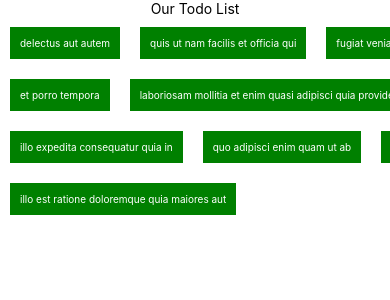
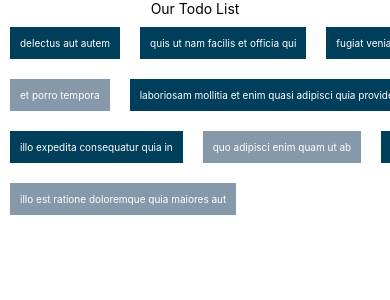
Before and after one commit to Dewalade1/reactnative-mobile-app, a React Native app: screen / in a window 390 px wide. Shown: the top 300 px of the page. Built offline with nearby package versions, Linux system fonts and the light colour scheme.

Commit message:
feat: add select functionality to todo list
Used spread operator to add functionality to the todo buttons

```diff
--- a/App.js
+++ b/App.js
@@ -66,8 +66,14 @@ export default function App() {
   }])
 
   const pressHandler = (id) => {
-    const selectedItem = (todos.filter( todo => todo.id === id))[0]
-    alert(selectedItem.title)
+    let returnValue = [...todos]
+    returnValue.forEach(todo => {
+      if (todo.id === id) {
+        todo.completed = !todo.completed
+      }
+    })
+
+    setTodos(returnValue)
   }
 
   return (
@@ -79,7 +85,13 @@ export default function App() {
         data={todos}
         renderItem={({ item }) => (
           <TouchableOpacity onPress={() => pressHandler(item.id)}>
-            <Text style={styles.todo}>{item.title}</Text>
+            <Text style={{
+              ...styles.todo,
+              backgroundColor: item.completed ?
+              '#8699aa' : '#003f5c'
+              }}>
+              {item.title}
+            </Text>
           </TouchableOpacity>
         )}
       />
@@ -98,7 +110,6 @@ const styles = StyleSheet.create({
 
   todo: {
     margin: 10,
-    backgroundColor: 'green',
     color: 'white',
     fontSize: 10,
     padding: 10,
```
